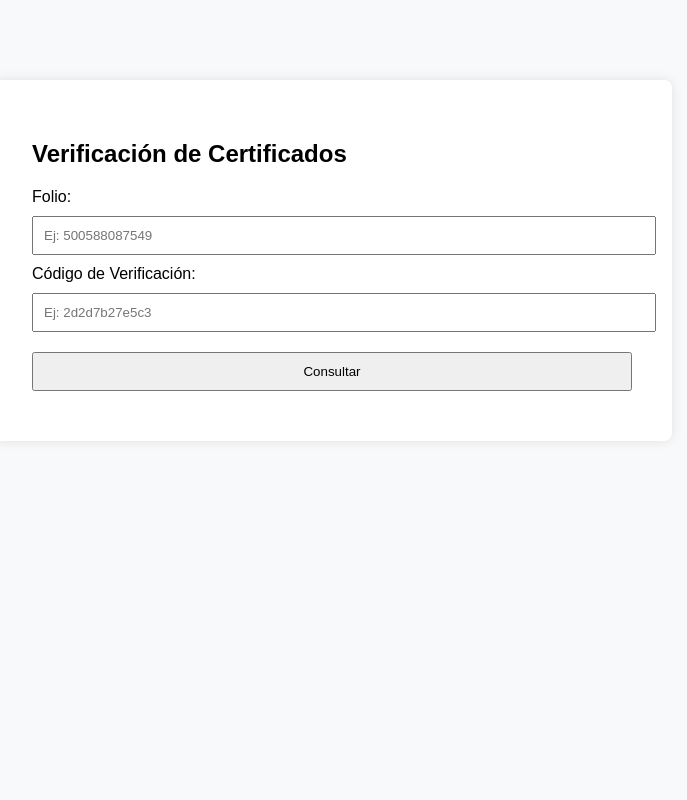
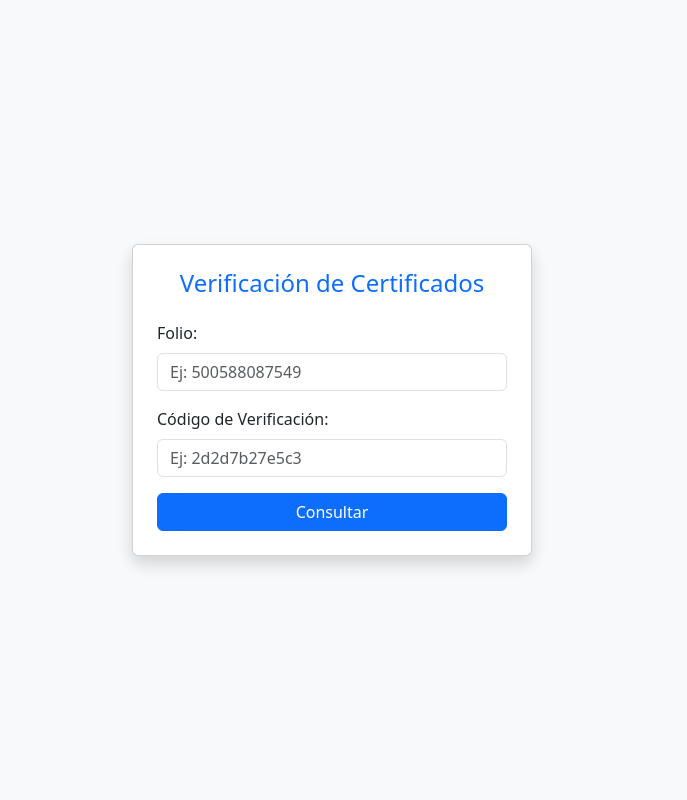
Before and after one commit to webverificador/OFICINA-INTERNET, a Flask app: page / in a window 1280 px wide. Shown: the whole page, without its empty margins (308-995 px from the left). Run offline with Flask 3, Linux system fonts and the light colour scheme.

Commit message:
Add files via upload

```diff
--- a/app.py
+++ b/app.py
@@ -1,3 +1,4 @@
+
 from flask import Flask, render_template, request, send_from_directory
 import csv
 import os
--- a/templates/index.html
+++ b/templates/index.html
@@ -1,25 +1,31 @@
+
 <!DOCTYPE html>
 <html lang="es">
 <head>
     <meta charset="UTF-8">
     <title>Verificación de Certificados</title>
-    <link rel="stylesheet" href="/static/styles.css">
+    <link href="https://cdn.jsdelivr.net/npm/bootstrap@5.3.0/dist/css/bootstrap.min.css" rel="stylesheet">
 </head>
-<body>
-<div class="container">
-    <h2>Verificación de Certificados</h2>
-    <form method="POST">
-        <label>Folio:</label>
-        <input type="text" name="folio" placeholder="Ej: 500588087549" required>
-        <label>Código de Verificación:</label>
-        <input type="text" name="codigo" placeholder="Ej: 2d2d7b27e5c3" required>
-        <button type="submit">Consultar</button>
-    </form>
-
-    {% if certificado %}
-        <p class="ok">Certificado encontrado:</p>
+<body class="bg-light">
+<div class="container d-flex justify-content-center align-items-center" style="min-height: 100vh;">
+    <div class="card shadow p-4" style="min-width: 400px;">
+        <h4 class="text-center mb-4 text-primary">Verificación de Certificados</h4>
+        <form method="POST">
+            <div class="mb-3">
+                <label class="form-label">Folio:</label>
+                <input type="text" name="folio" class="form-control" placeholder="Ej: 500588087549" required>
+            </div>
+            <div class="mb-3">
+                <label class="form-label">Código de Verificación:</label>
+                <input type="text" name="codigo" class="form-control" placeholder="Ej: 2d2d7b27e5c3" required>
+            </div>
+            <button type="submit" class="btn btn-primary w-100">Consultar</button>
+        </form>
+        {% if certificado %}
+        <p class="text-success mt-3 text-center">Certificado encontrado:</p>
         <iframe src="/ver/{{ certificado }}" width="100%" height="500px"></iframe>
-    {% endif %}
+        {% endif %}
+    </div>
 </div>
 </body>
 </html>
```
Also changed, not shown: 1 other file.
